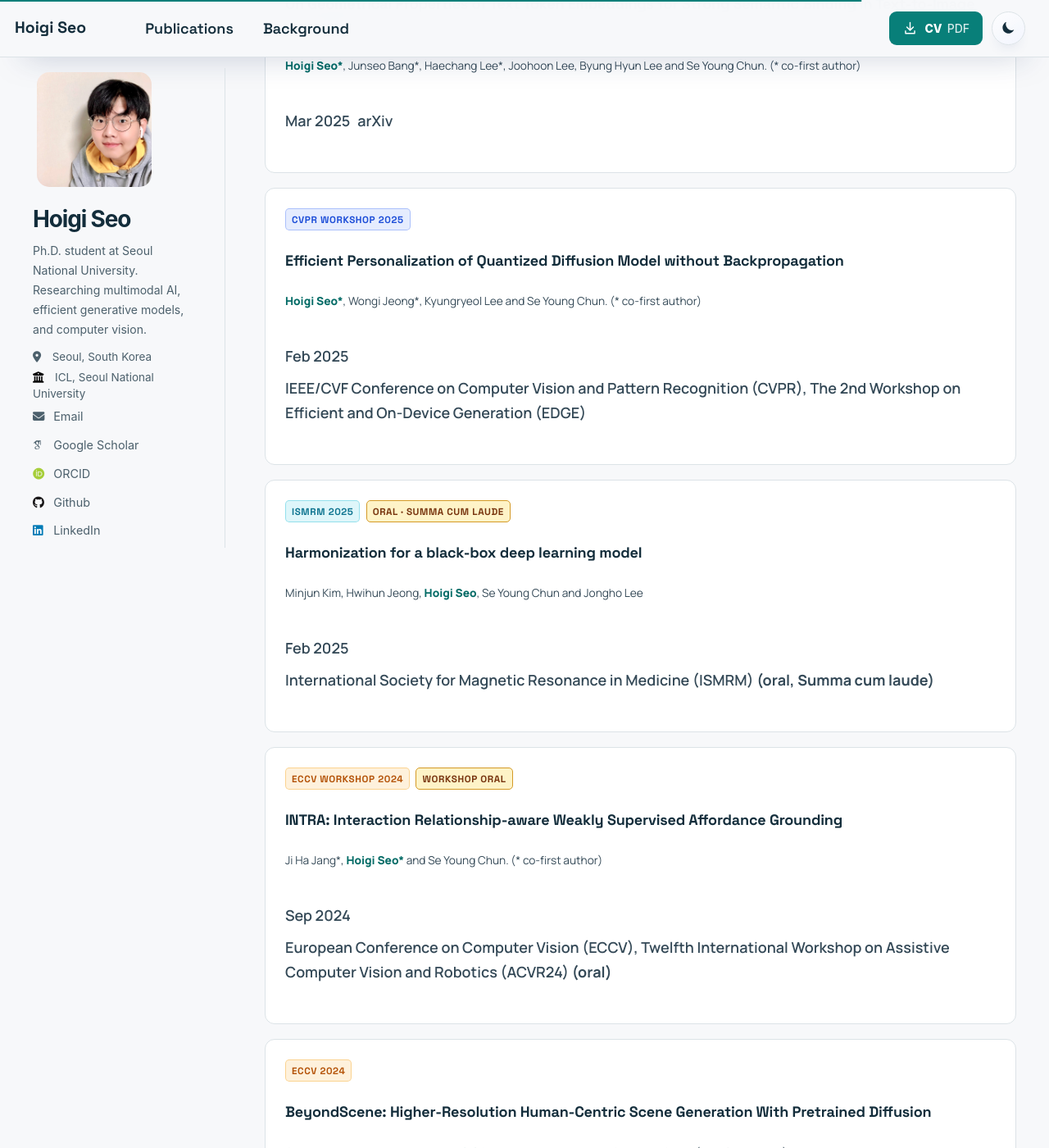
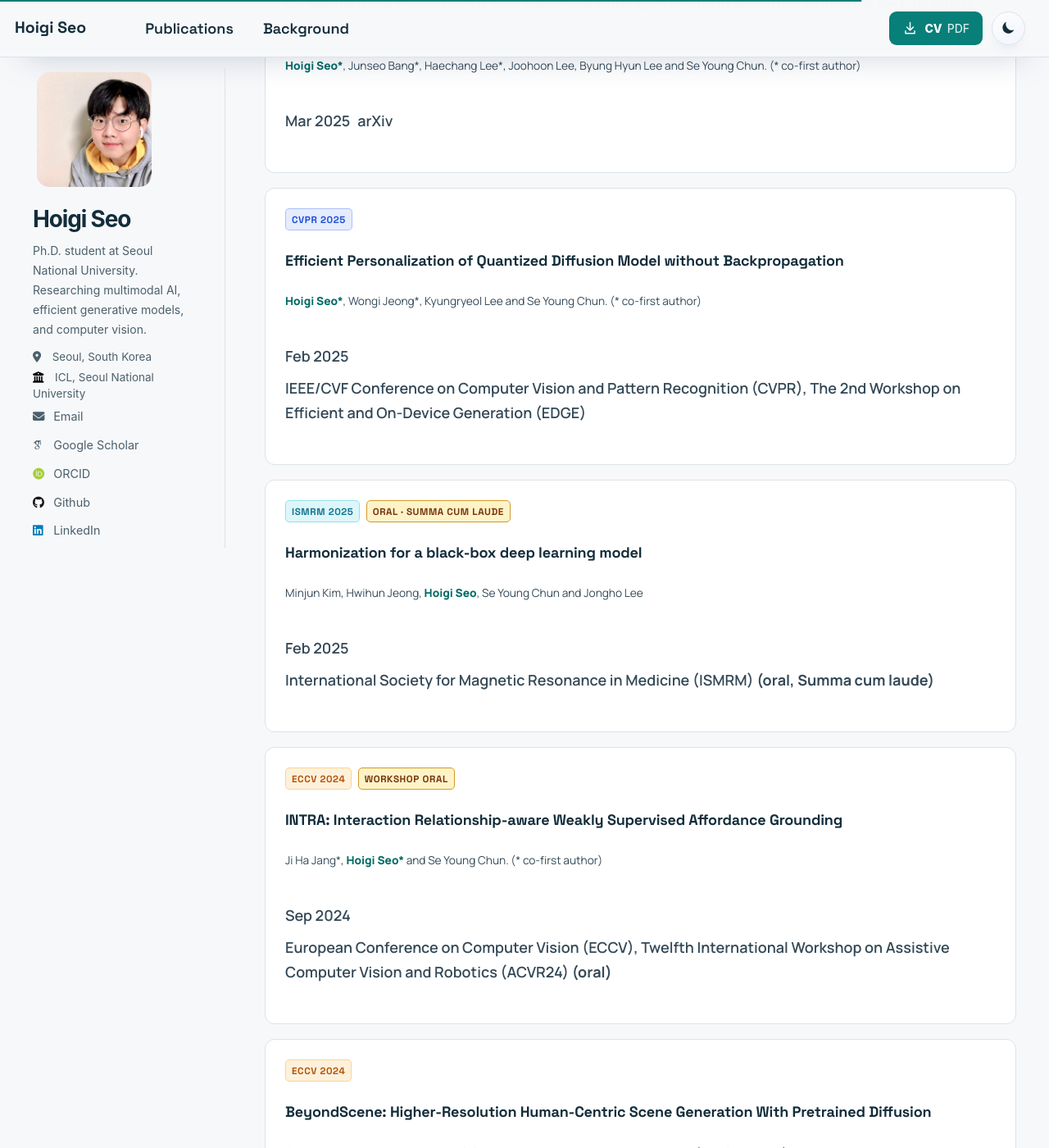
Before and after one commit to seohoiki3215/seohoiki3215.github.io, a Jekyll site: the page built from _pages/cv.md, in a window 1280 px wide and 1400 px high, scrolled down 3818 px. Shown: the whole window at 82% size. Built offline with Jekyll 4.4.1, drawn with Linux system fonts in a browser that asks for light colours; some web fonts are replaced.

```diff
--- a/_includes/venue-chip.html
+++ b/_includes/venue-chip.html
@@ -11,7 +11,7 @@
     {% assign vc_short = vc_pub.venue %}
   {% endif %}
   {% assign vc_class = vc_short | downcase | replace: ' ', '-' | replace: '/', '-' %}
-  <span class="pub-chip pub-chip--{{ vc_class }}">{{ vc_short }}{% if vc_pub.venue contains "Workshop" %} Workshop{% endif %}{% if vc_pub.date %} {{ vc_pub.date | date: "%Y" }}{% endif %}</span>
+  <span class="pub-chip pub-chip--{{ vc_class }}">{{ vc_short }}{% if vc_pub.date %} {{ vc_pub.date | date: "%Y" }}{% endif %}</span>
 {% endif %}
 {% if vc_pub.award %}
   <span class="pub-chip pub-chip--award">{{ vc_pub.award }}</span>
```
